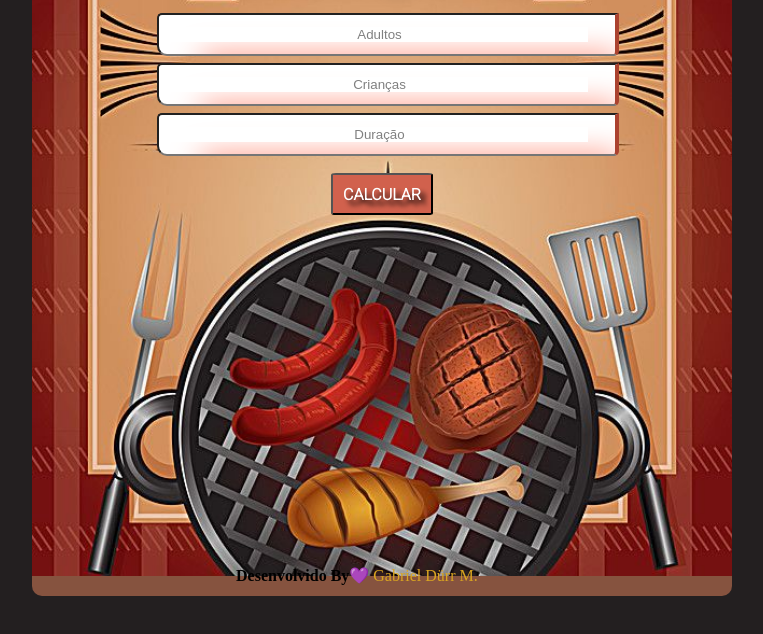
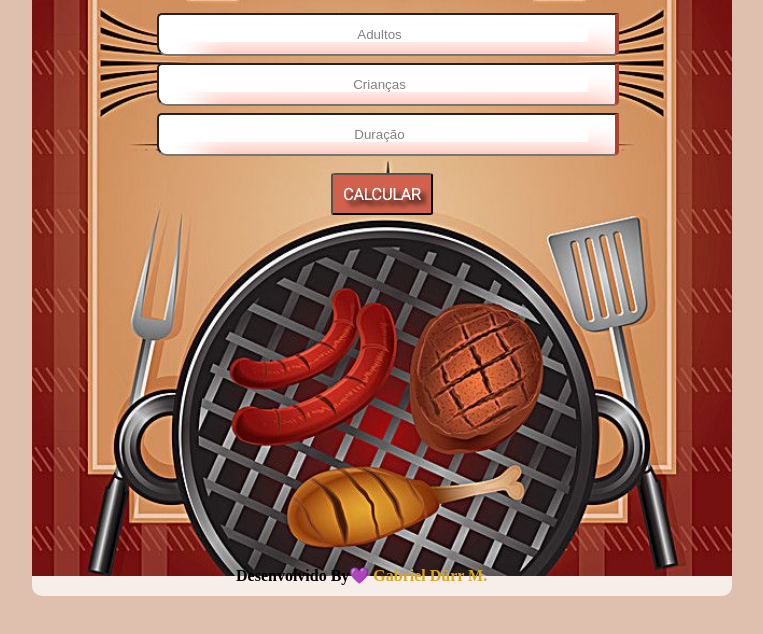
Before and after one commit to gabriel-durr/barbecue-without-expense, a plain HTML site: page index.html in a window 1280 px wide. Shown: the part 144-778 px from the top of the page, without its empty margins (258-1021 px from the left). Drawn offline with Linux system fonts and the light colour scheme; a web font is replaced by a local one.

Commit message:
att colors

```diff
--- a/style.css
+++ b/style.css
@@ -12,7 +12,7 @@
 }
 
 body {
-    background-color: #231F20;
+    background-color: #dfc0af;
 }
 
 
@@ -20,7 +20,7 @@ body {
     max-width: 700px;
     height:45rem;
     margin: 20px auto;
-    background-color: rgb(134, 83, 63);
+    background-color: rgba(255, 255, 255, 0.733);
     background-size:contain;
     background-repeat: no-repeat ;
     padding: 20px;
@@ -109,7 +109,7 @@ textarea:focus, input:focus {
     font-weight: bold;
     color: goldenrod;
     font-weight: bold;
-    text-shadow: 10px 10px 10px black;
+    text-shadow: 0px 2px 9px black;
 }
 
 
@@ -124,6 +124,8 @@ textarea:focus, input:focus {
 
 .creditos-2{
     color: goldenrod;
+    font-weight: bold;
+
 }
 
 
```
